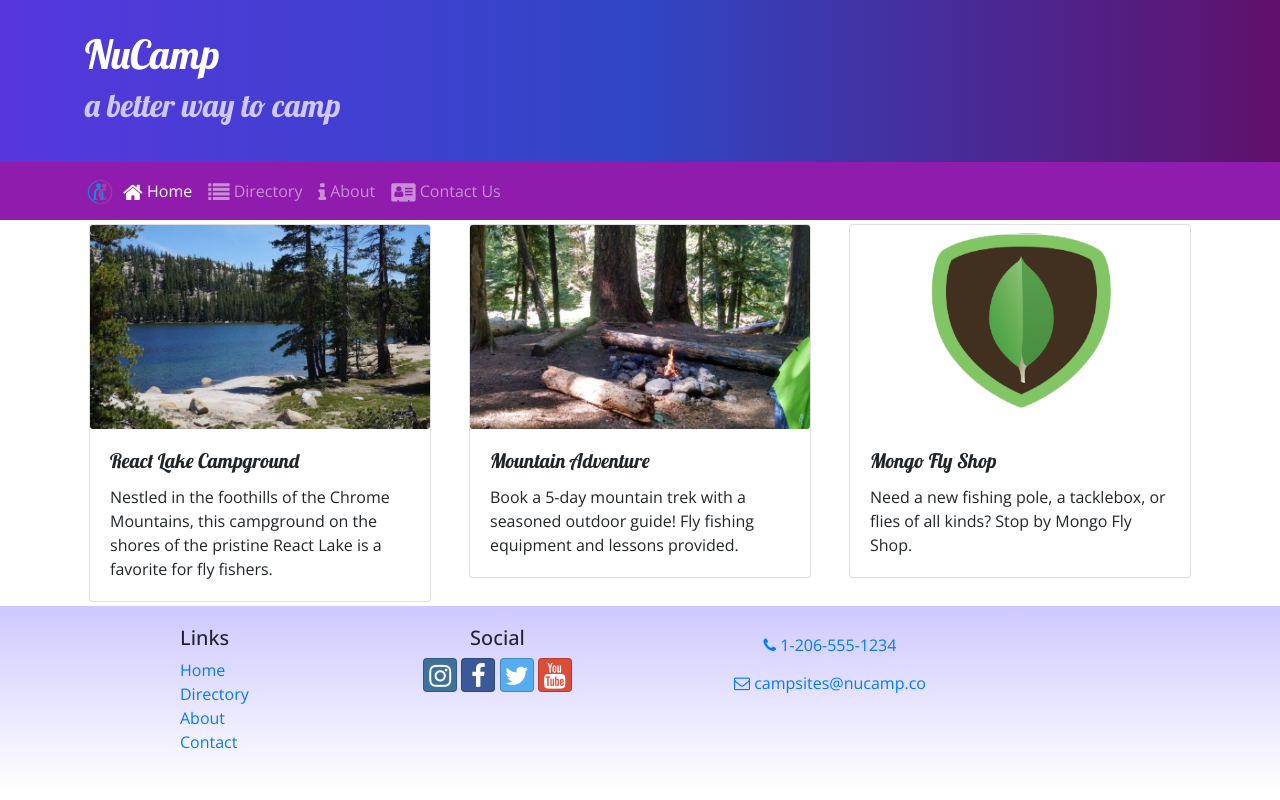
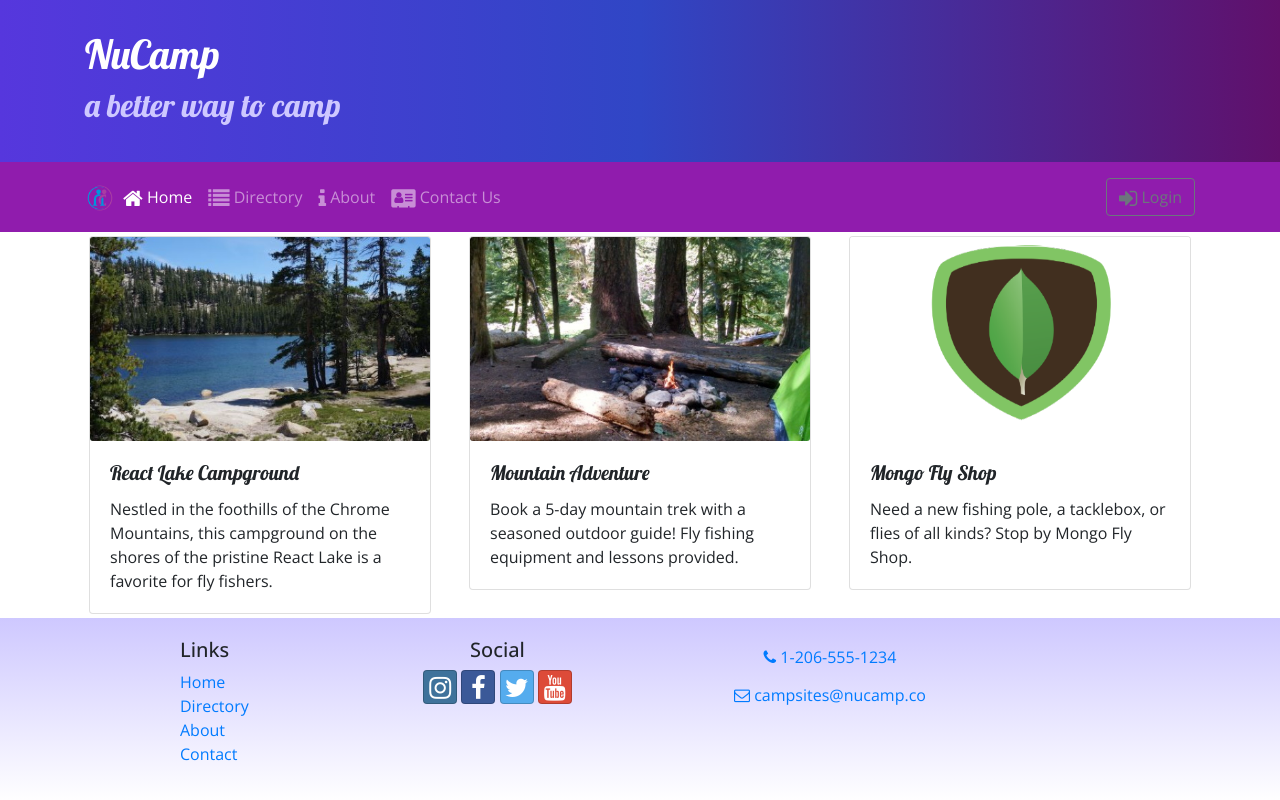
Before and after one commit to dan-z-haas/nucampsite-react, a React (Create React App) app: page /home in a window 1280 px wide. Built offline with nearby package versions, Linux system fonts and the light colour scheme.

Commit message:
uncontrolled form

```diff
--- a/src/components/HeaderComponent.js
+++ b/src/components/HeaderComponent.js
@@ -1,22 +1,36 @@
 import React, {Component} from 'react';
-import { Nav, NavbarToggler, Collapse, NavItem, Navbar, NavbarBrand, Jumbotron } from 'reactstrap';
+import { Nav, NavbarToggler, Collapse, NavItem, Navbar, NavbarBrand, Jumbotron, Button, Modal, ModalHeader, ModalBody, Form, FormGroup, Input, Label } from 'reactstrap';
 import { NavLink } from 'react-router-dom';
 
 class Header extends Component {
 
     constructor(props) {
         super(props);
+        this.state = {
+            isNavOpen:false,
+            isModalOpen: false
+        }
+        this.toggleNav = this.toggleNav.bind(this);
+        this.toggleModal = this.toggleModal.bind(this);
+        this.handleLogin = this.handleLogin.bind(this);
+    }
 
-        this.toggleNav = this.toggleNav.bind(this);
-        this.state = {
-            isNavOpen:false
-        }
+    toggleModal() {
+        this.setState({
+            isModalOpen: !this.state.isModalOpen
+        })
     }
 
     toggleNav() {
         this.setState({
             isNavOpen: !this.state.isNavOpen
         })
+    }
+
+    handleLogin(event) {
+        alert(`Username: ${this.username.value} Password: ${this.password.value} Remember: ${this.remember.checked}`);
+        this.toggleModal();
+        event.preventDefault();
     }
 
     render() {
@@ -59,9 +73,37 @@
                                     </NavLink>
                                 </NavItem>
                             </Nav>
+                            <span className="navbar-text ml-auto">
+                                <Button outline onClick={this.toggleModal}>
+                                    <i className="fa fa-sign-in fa-lg" /> Login
+                                </Button>
+                            </span>
                         </Collapse>
                     </div>
                 </Navbar>
+
+                <Modal isOpen={this.state.isModalOpen} toggle={this.toggleModal}>
+                    <ModalHeader toggle={this.toggleModal}>Login</ModalHeader>
+                    <ModalBody>
+                        <Form onSubmit={this.handleLogin}>
+                            <FormGroup>
+                                <Label htmlFor="username">Username</Label>
+                                <Input type="text" id="username" name="username" innerRef={input => this.username = input} />
+                            </FormGroup>
+                            <FormGroup>
+                                <Label htmlFor="password">Password</Label>
+                                <Input type="password" id="password" name="password" innerRef={input => this.password = input} />
+                            </FormGroup>
+                            <FormGroup check>
+                                <Label check>
+                                    <Input type="checkbox" name="remember" innerRef={input => this.remember = input} />
+                                    Remember Me
+                                </Label>
+                            </FormGroup>
+                            <Button type="submit" value="submit" color="primary">Login</Button>
+                        </Form>
+                    </ModalBody>
+                </Modal>
             </React.Fragment>
         )
     }
```
